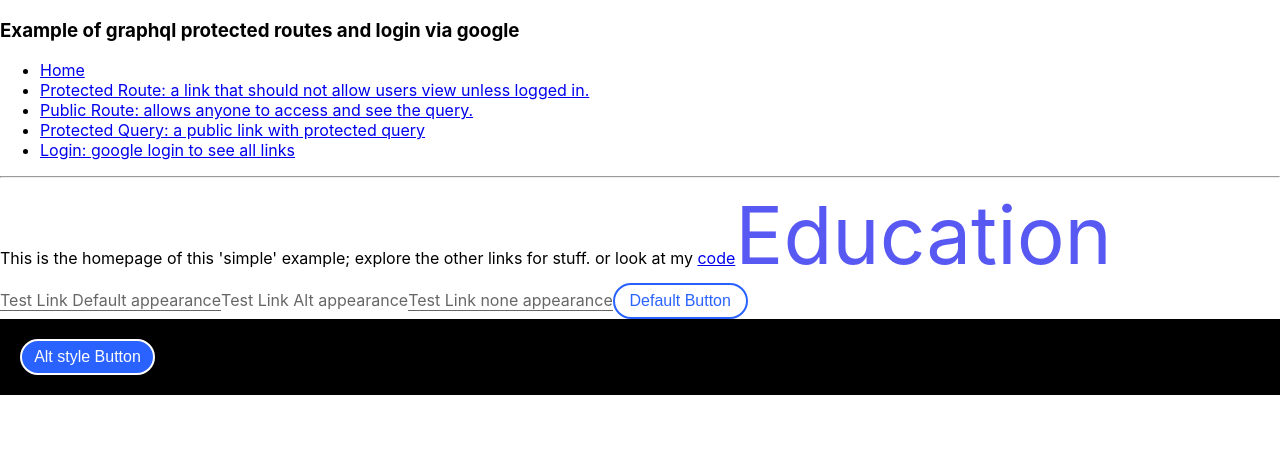
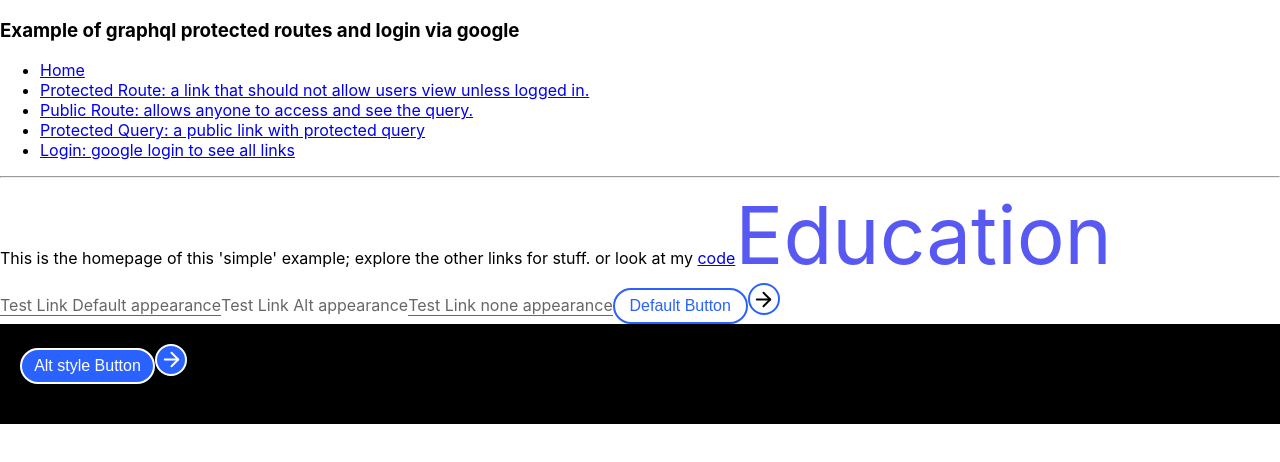
Before and after one commit to alexandriatech/open-sideways-dict, a React (Create React App) app in the folder client/: page / in a window 1280 px wide. Shown: the top 462 px of the page. Built offline with nearby package versions, Linux system fonts and the light colour scheme; the HTML template or start-up script is replaced by a standard one.

Commit message:
created icon component and added created button examples using it

```diff
--- a/client/src/Routes/Home/index.jsx
+++ b/client/src/Routes/Home/index.jsx
@@ -2,6 +2,11 @@
 import WordLink from "components-shared/WordLink";
 import Link from "components-shared/Link";
 import Button from "components-shared/Button";
+import Icon from "components-shared/Icon";
+import styles from "./styles.module.scss";
+
+import ArrowRight from "assets/arrow-right.svg";
+// import ArrowRightAlt from "assets/arrow-right-alt.svg";
 
 const Home = () => {
   return (
@@ -22,8 +27,19 @@
         Test Link none appearance
       </Link>
       <Button>Default Button</Button>
+      <Button diameter={32}>
+        <Icon src={ArrowRight} width="23px" />
+      </Button>
       <div style={{ backgroundColor: "black", padding: "20px" }}>
         <Button appearance="alt">Alt style Button</Button>
+        <Button className={styles.altArrow} appearance="alt" diameter={32}>
+          <Icon className={styles.altArrowIcon} width="23px" />
+        </Button>
+        This icon button to also transition but instead of passing a src we
+        define the image in the scss which we can then create our own hover
+        change. The idea is to use icon to define sizes and basic styling but we
+        can truly control states like hover in the home page to make it truly do
+        what we want.
       </div>
     </div>
   );
--- /dev/null
+++ b/client/src/Routes/Home/styles.module.scss
@@ -0,0 +1,10 @@
+.altArrow {
+  .altArrowIcon {
+    background-image: url("../../assets/arrow-right-alt.svg");
+  }
+  &:hover {
+    .altArrowIcon {
+      background-image: url("../../assets/arrow-right.svg");
+    }
+  }
+}
--- a/client/src/components-shared/Button/index.jsx
+++ b/client/src/components-shared/Button/index.jsx
@@ -7,16 +7,19 @@
   appearance,
   children,
   className,
-  isRound,
+  diameter,
   onClick,
   type,
 }) => {
   const _className = classNames(className, styles.button, styles[appearance], {
-    [styles.round]: isRound,
+    [styles.round]: diameter,
   });
+  const _style = {
+    ...(diameter ? { width: `${diameter}px`, height: `${diameter}px` } : {}),
+  };
 
   return (
-    <button className={_className} type={type} onClick={onClick}>
+    <button className={_className} style={_style} type={type} onClick={onClick}>
       {children}
     </button>
   );
@@ -26,7 +29,8 @@
   appearance: PropTypes.oneOf(["default", "alt"]),
   children: PropTypes.node.isRequired,
   className: PropTypes.string,
-  isRound: PropTypes.bool,
+  // if diameter is present then it becomes round
+  diameter: PropTypes.number,
   onClick: PropTypes.func,
   type: PropTypes.string,
 };
--- a/client/src/components-shared/Button/styles.module.scss
+++ b/client/src/components-shared/Button/styles.module.scss
@@ -33,7 +33,12 @@
   }
 }
 
-.isRound {
+.round {
+  align-items: center;
   border-radius: 100%;
+  display: inline-flex;
+  justify-content: center;
+  min-width: 0;
   overflow: hidden;
+  padding: 0;
 }
--- /dev/null
+++ b/client/src/components-shared/Icon/index.jsx
@@ -0,0 +1,32 @@
+import React from "react";
+import PropTypes from "prop-types";
+import classNames from "classnames";
+import styles from "./styles.module.scss";
+
+const Icon = ({ className, height, onClick, src, width }) => {
+  const _className = classNames(className, styles.icon);
+  const _style = {
+    ...(src ? { backgroundImage: `url(${src})` } : {}),
+    height: height || width,
+    width: width,
+  };
+
+  return <div style={_style} className={_className} onClick={onClick}></div>;
+};
+
+Icon.propTypes = {
+  className: PropTypes.string,
+  //   TODO: josue - add support for numbers (px)
+  //   height: PropTypes.oneOfType([PropTypes.string, PropTypes.number]),
+  height: PropTypes.string,
+  onClick: PropTypes.func,
+  src: PropTypes.string,
+  //   width: PropTypes.oneOfType([PropTypes.string, PropTypes.number]),
+  width: PropTypes.string,
+};
+
+Icon.defaultProps = {
+  onClick: () => {},
+};
+
+export default Icon;
--- /dev/null
+++ b/client/src/components-shared/Icon/styles.module.scss
@@ -0,0 +1,6 @@
+.icon {
+  background-position: center;
+  background-repeat: no-repeat;
+  background-size: contain;
+  display: inline-block;
+}
```
Also changed, not shown: client/src/assets/arrow-right-alt.svg (added), client/src/assets/arrow-right.svg (added).
